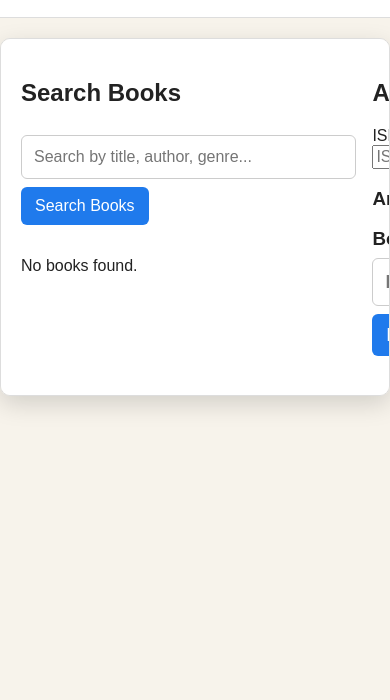
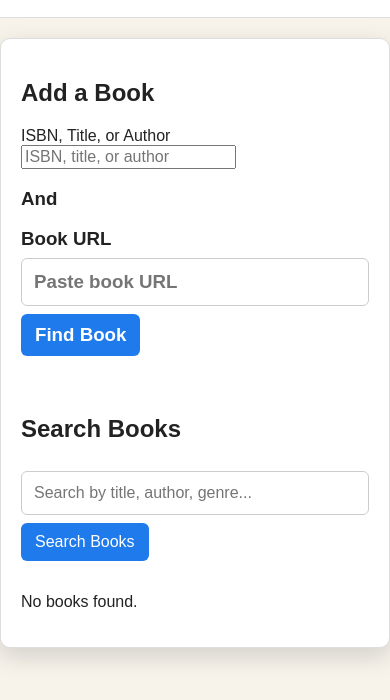
Before and after one commit to IndiesFirst/IndiesFirst, a plain HTML site: page index.html in a window 390 px wide. Shown: the part 82-782 px from the top of the page. Drawn offline with nearby package versions, Linux system fonts and the light colour scheme; no server answers.

Commit message:
Add files via upload

```diff
--- a/styles.css
+++ b/styles.css
@@ -411,6 +411,35 @@ button:hover {
 @media (max-width: 768px) {
   .main-layout {
     display: flex;
+    flex-direction: column;
+  }
+
+  .sidebar-column {
+    order: 1;
+    width: 100%;
+    max-width: 100%;
+    min-width: 0;
+  }
+
+  .search-column {
+    order: 2;
+    width: 100%;
+    max-width: 100%;
+    min-width: 0;
+  }
+
+  .panel {
+    width: 100%;
+    max-width: 100%;
+  }
+
+  #results {
+    grid-template-columns: 1fr;
+  }
+}
+
+  .main-layout {
+    display: flex;
     flex-wrap: nowrap;
     overflow-x: auto;
     overflow-y: hidden;
```
